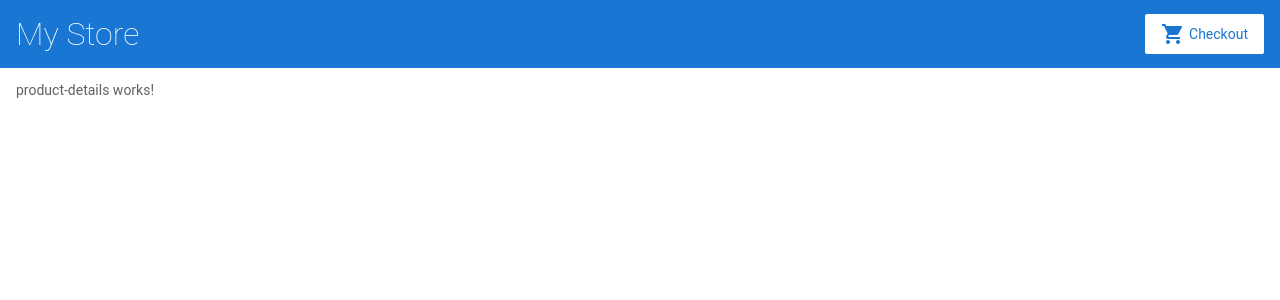
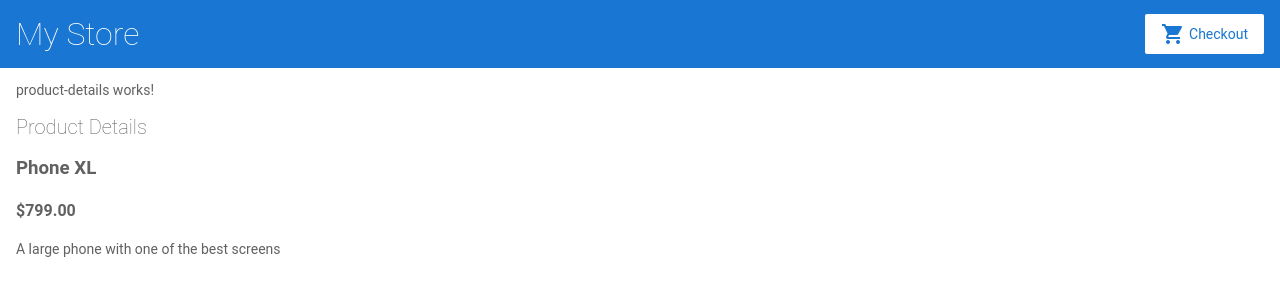
Before and after one commit to guanhaopeng/angular-fhkvzs, an Angular app: page /products/1 in a window 1280 px wide. Shown: the top 300 px of the page. Built offline with nearby package versions, Linux system fonts and the light colour scheme.

Commit message:
2 files modified

```diff
--- a/src/app/app.module.ts
+++ b/src/app/app.module.ts
@@ -22,7 +22,8 @@ import { ProductDetailsComponent } from './product-details/product-details.compo
     AppComponent,
     TopBarComponent,
     ProductListComponent,
-    ProductAlertsComponent
+    ProductAlertsComponent,
+    ProductDetailsComponent
   ],
   bootstrap: [AppComponent]
 })
--- a/src/app/product-details/product-details.component.html
+++ b/src/app/product-details/product-details.component.html
@@ -2,10 +2,10 @@
   product-details works!
 </p>
 
-<!-- {{product.name}} -->
+<h2>Product Details</h2>
 
-<!-- <div *ngIf="product">
+<div *ngIf="product">
   <h3>{{ product.name }}</h3>
   <h4>{{ product.price | currency }}</h4>
   <p>{{ product.description }}</p>
-</div> -->
+</div>
```
